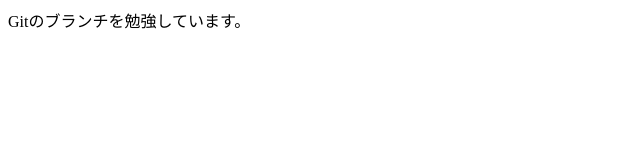
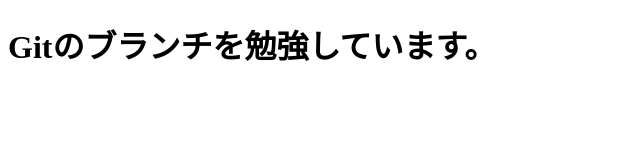
Before and after one commit to tonkotu1216/git-study, a plain HTML site: page index.html in a window 1280 px wide. Shown: the whole page, without its empty margins (0-640 px from the left). Drawn offline with Linux system fonts and the light colour scheme.

Commit message:
index.htmlを修正

```diff
--- a/index.html
+++ b/index.html
@@ -6,6 +6,6 @@
   <title>Gitの勉強</title>
 </head>
 <body>
-  <hi>Gitのブランチを勉強しています。</hi>
+  <h1>Gitのブランチを勉強しています。</h1>
 </body>
 </html>
```
